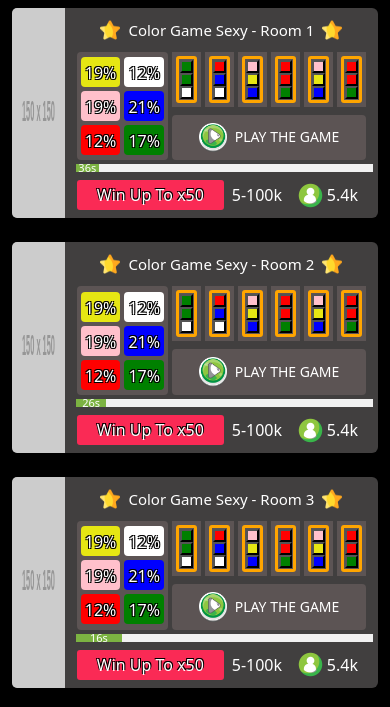
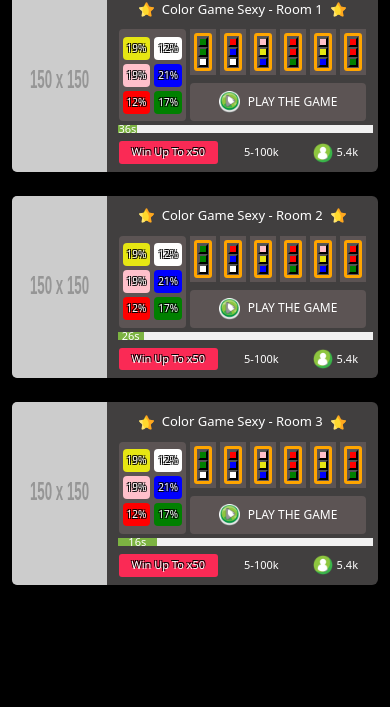
Before and after one commit to jonasmulingbayan/gameweb, a plain HTML site: page index.html in a window 390 px wide. Shown: the part 137-844 px from the top of the page. Drawn offline with nearby package versions, Linux system fonts and the light colour scheme; placeholder pictures from the web are drawn by us.

Commit message:
Update the styles

```diff
--- a/index.html
+++ b/index.html
@@ -19,7 +19,7 @@
             <img class = "img-fluid game-image w-100 h-100" src="https://via.placeholder.com/150" alt="Placeholder Image">
         </div>
 
-        <div class="main-container-right w-100 py-2">
+        <div class="main-container-right py-2">
             <div class="container-header d-flex justify-content-center align-items-center gap-2 p-1 mb-1">
                 <img src="images/star.png" class="star"/>
                 <h5 class="game-title m-0">Color Game Sexy - Room 1</h5>
@@ -119,7 +119,7 @@
             <img class = "img-fluid game-image w-100 h-100" src="https://via.placeholder.com/150" alt="Placeholder Image">
         </div>
 
-        <div class="main-container-right w-100 py-2">
+        <div class="main-container-right py-2">
             <div class="container-header d-flex justify-content-center align-items-center gap-2 p-1 mb-1">
                 <img src="images/star.png" class="star"/>
                 <h5 class="game-title m-0">Color Game Sexy - Room 2</h5>
@@ -218,7 +218,7 @@
             <img class = "img-fluid game-image w-100 h-100" src="https://via.placeholder.com/150" alt="Placeholder Image">
         </div>
 
-        <div class="main-container-right w-100 py-2">
+        <div class="main-container-right py-2">
             <div class="container-header d-flex justify-content-center align-items-center gap-2 p-1 mb-1">
                 <img src="images/star.png" class="star"/>
                 <h5 class="game-title m-0">Color Game Sexy - Room 3</h5>
--- a/style.css
+++ b/style.css
@@ -30,9 +30,6 @@ body {
     background: var(--medium-black);
 }
 
-.main-container-left {
-    width: 40%;
-}
 
 .main-container-left img {
     border-radius: 5px 0 0 5px;
@@ -56,7 +53,8 @@ body {
 }
 
 .button-item button {
-    height: 30px;
+    height: 100%;
+    font-size:13px;
     color: var(--white);
     text-shadow: -1px -1px 0 #000, 1px -1px 0 #000, -1px 1px 0 #000, 1px 1px 0 #000;
 }
@@ -107,7 +105,7 @@ body {
 }
 
 .play-the-game .play {
-    width: 28px;
+    width: 17px;
 }
 
 .play-the-game h5 {
@@ -120,11 +118,13 @@ body {
     border-radius: 3px;
     border: none;
     color: var(--white);
+    font-size:13px;
     text-shadow: -1px -1px 0 #000, 1px -1px 0 #000;
 }
 
 .container-footer p {
     color: var(--white);
+    font-size:13px;
 }
 
 .users img {
@@ -147,3 +147,73 @@ body {
     transition: width 1s linear;
     background-color: #4caf50;
 }
+
+@media(max-width:420px){
+    .logo {
+        width: 150px;
+    }
+
+    .star {
+        width: 15px;
+    }
+
+    .game-title {
+        font-size: 13px;
+    }
+
+    .button-item button {
+        font-size:10px;
+    }
+
+    .bet button {
+        width: 10px;
+        height: 10px;
+    }
+
+    .play-the-game .play {
+        width: 21px;
+    }
+
+    .play-the-game h5 {
+        font-size: 12px;
+    }
+
+    .container-footer button {
+        padding: 3px 13px;
+        font-size:11px;
+    }
+
+    .container-footer p {
+        font-size:11px;
+    }
+
+    .users img {
+        width: 20px;
+    }
+}
+
+@media(max-width:380px){
+    .button-item button {
+        font-size:9px;
+    }
+
+    .bet{
+        padding: 0.5px;
+    }
+
+    .bet button {
+        width: 8px;
+        height: 8px;
+    }
+    .container-footer button {
+        font-size:10px;
+    }
+
+    .container-footer p {
+        font-size:10px;
+    }
+
+    .users img {
+        width: 18px;
+    }
+}
```
